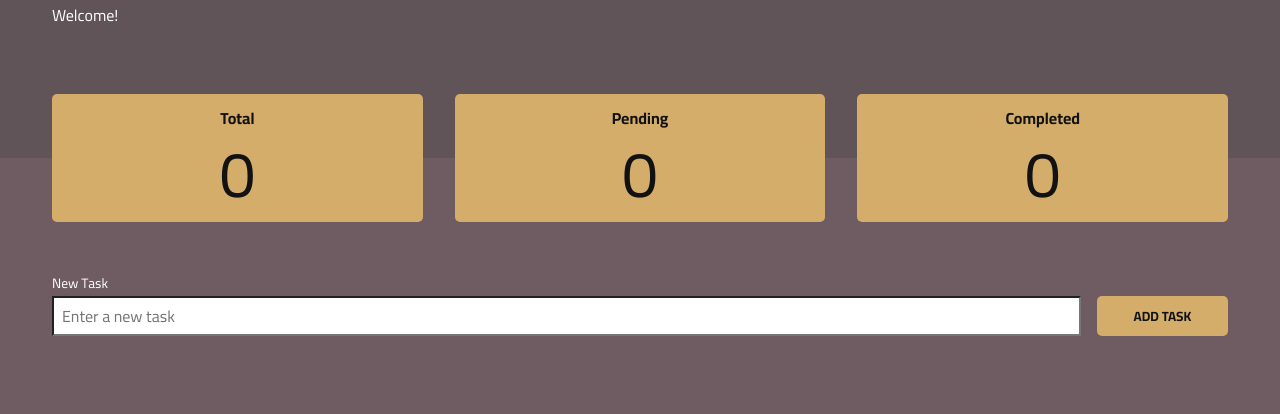
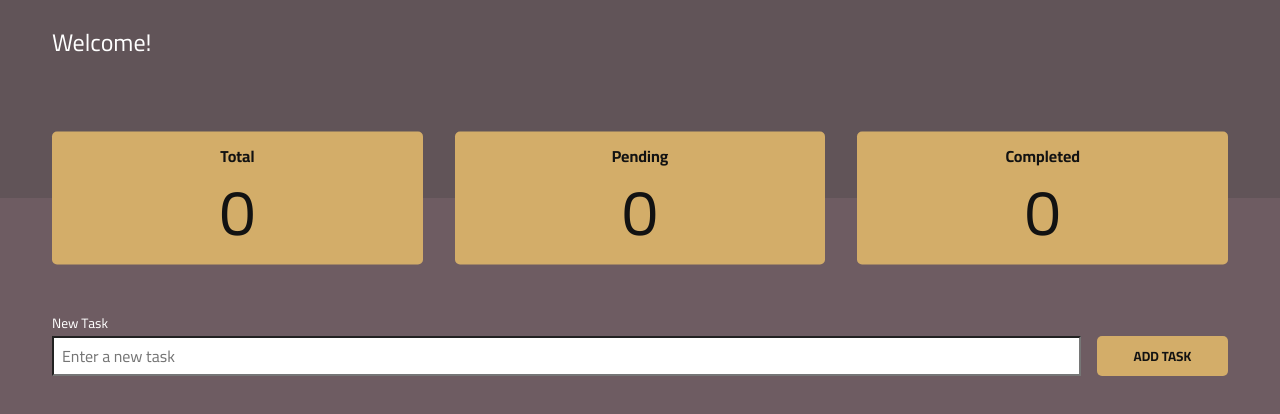
Before and after one commit to flaviare1s/my-todo, a React (Vite) app: page / in a window 1280 px wide. Shown: the top 414 px of the page. Built offline with nearby package versions, Linux system fonts and the light colour scheme.

Commit message:
Ajusta estilo do header

```diff
--- a/index.html
+++ b/index.html
@@ -6,7 +6,7 @@
     <link rel="preconnect" href="https://fonts.googleapis.com">
     <link rel="preconnect" href="https://fonts.gstatic.com" crossorigin>
     <link href="https://fonts.googleapis.com/css2?family=Cairo:wght@200..1000&display=swap" rel="stylesheet">
-    <title>Todo List</title>
+    <title>My Todo</title>
   </head>
   <body>
     <div id="root"></div>
--- a/src/components/Header/styles.module.scss
+++ b/src/components/Header/styles.module.scss
@@ -1,6 +1,8 @@
 .header {
   background-color: #615458;
   color: #fff;
+  padding-top: 20px;
+  font-size: 1.5rem;
 
   .container {
     max-width: 1240px;
```
